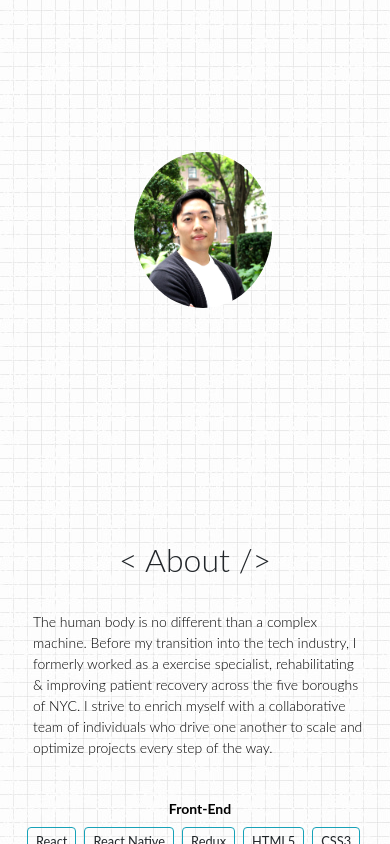
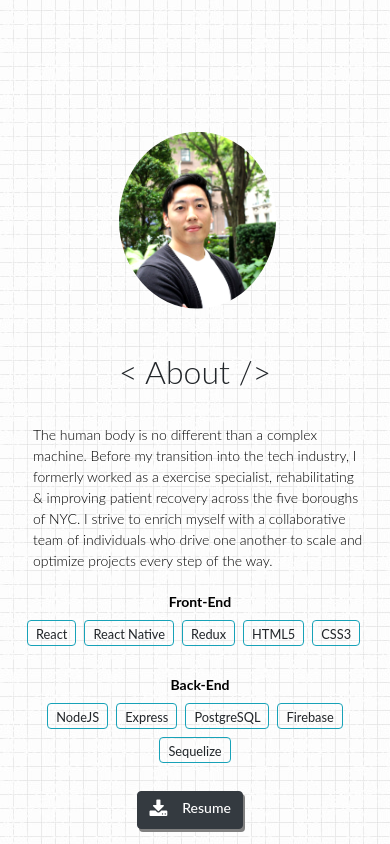
Before and after one commit to cchoi9/portfolio, a React (Create React App) app: page / in a window 390 px wide. Shown: the part 760-1604 px from the top of the page. Built offline with nearby package versions, Linux system fonts and the light colour scheme.

Commit message:
completed adapted response

```diff
--- a/src/components/About.css
+++ b/src/components/About.css
@@ -1,7 +1,8 @@
 .About img {
   /* border-radius: 50%; */
   margin-left: 1em;
-  height: 70%;
+  margin-top: 1.5em;
+  height: 55%;
   border-radius: 50%;
   /* box-shadow: 5px 10px #6d6c6c; */
 }
@@ -66,7 +67,12 @@ i:hover {
 
 @media screen and (max-width: 600px) {
   #about img{
-    height: 40%;
+    position: relative;
+    width: 100%;
+    height: 88%;
+    margin-left: 61%;
+    transform: translateX(50%);
+    transform: translateY(-25%);
   }
   #about p {
     font-size: 14px;
@@ -83,12 +89,13 @@ i:hover {
   p.tech {
     text-align: center;
     font-weight: bold;
+    margin-top: -20px;
   }
   #resume-btn {
     margin: auto;
     display: inline-block;
     text-align: center;
-    margin-left: 35%;
+    margin-left: 33%;
   }
 
 }
--- a/src/components/About.js
+++ b/src/components/About.js
@@ -5,10 +5,10 @@ import Button from "react-bootstrap/Button";
 export default function About() {
   return (
     <div id="about" className="About text-black py-4">
-      <div className="container row mx-auto p-2 rounded about-content">
-        <div className="col-lg-6 mt-1">
+      <div className="container row mx-auto p-2 rounded w-90">
+        <div className="mt-1 col-6">
           <img
-            className="img-fluid w-sm-50 rounded-circle"
+            className="img-fluid w-sm-45 rounded-circle"
             alt=""
             src={require("../assets/index.png")}
           />
```
